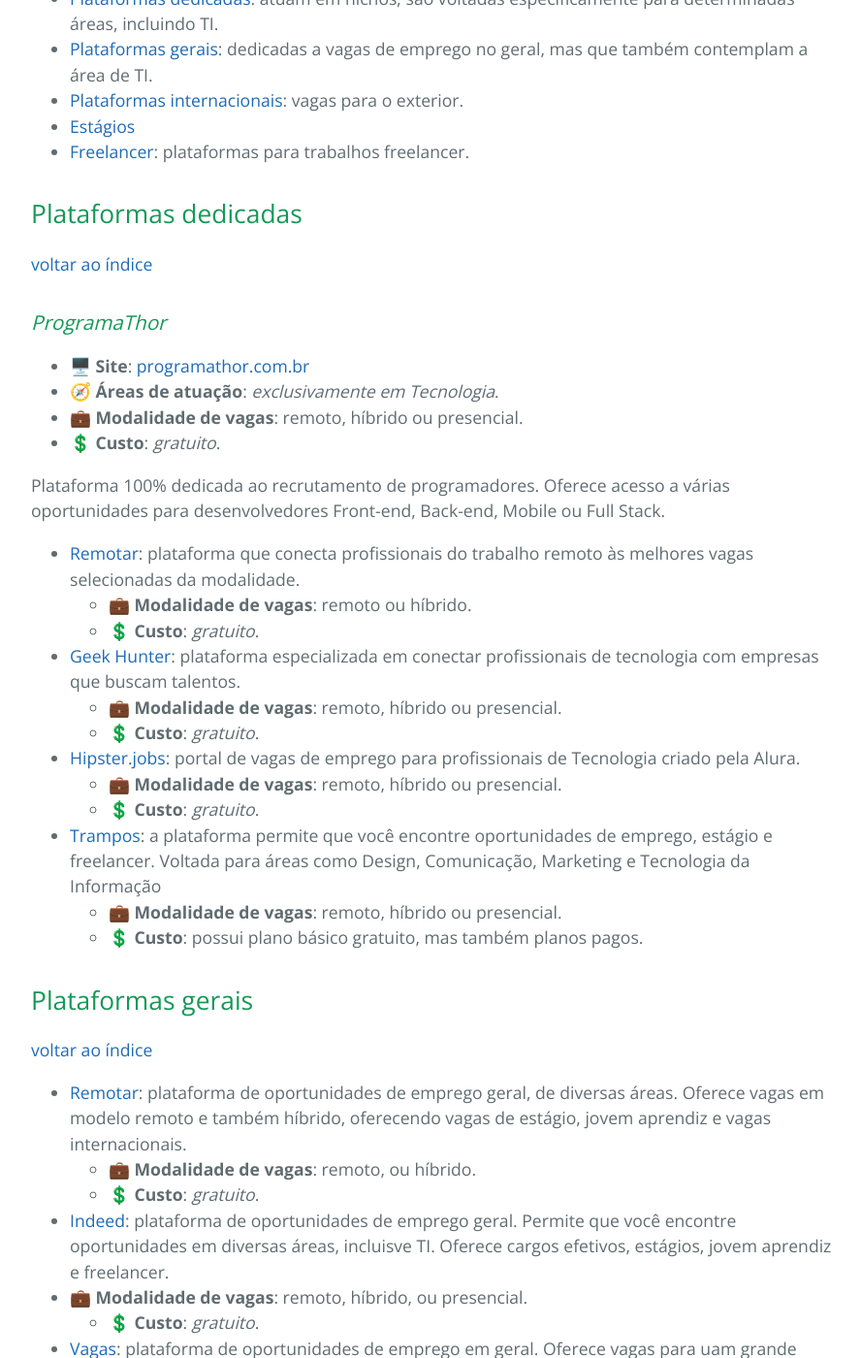
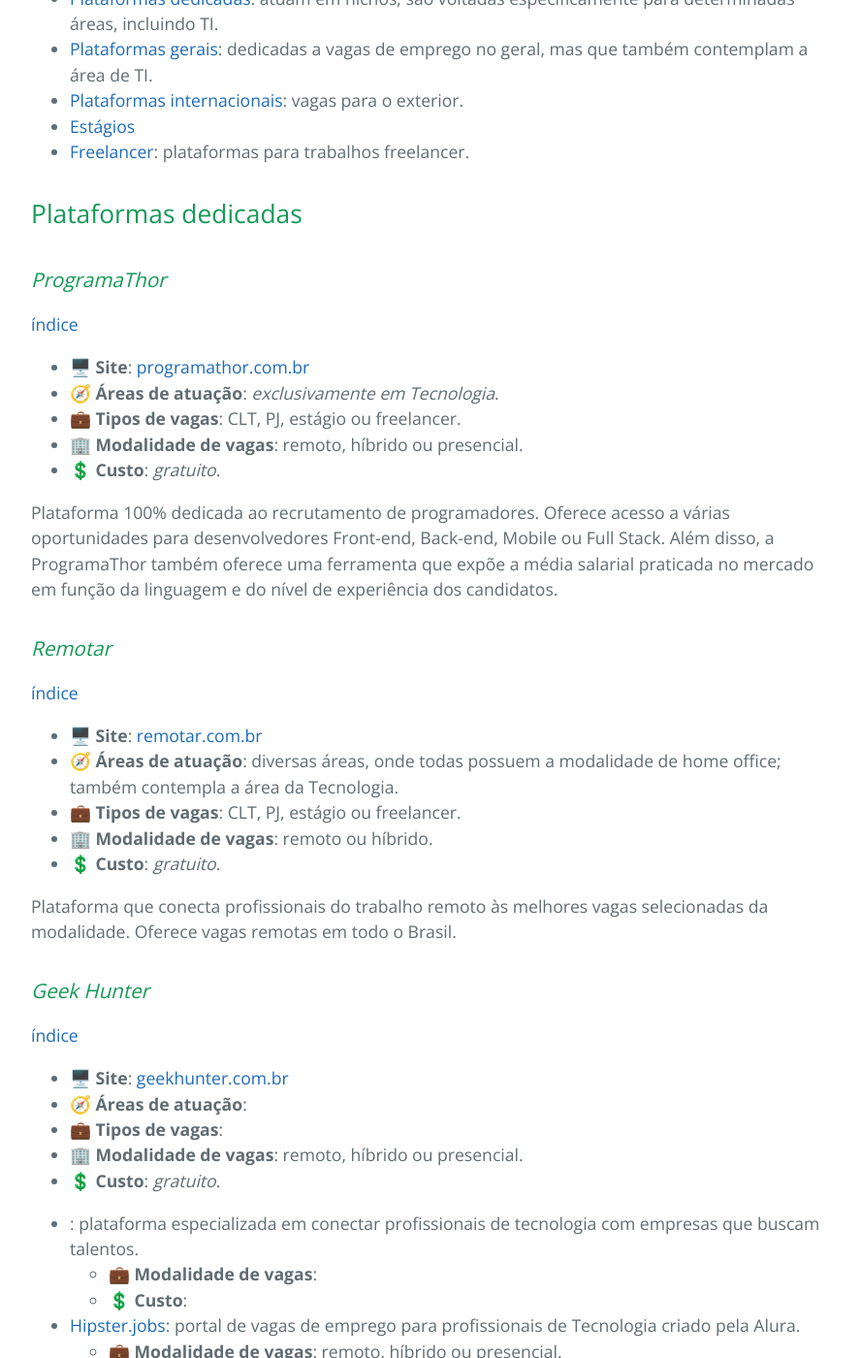
Before and after one commit to jonasmacedo42/stella, a Jekyll site: the page built from pages/formacao-e-carreira/plataformas-de-empregos-e-freelancers.md, in a window 1280 px wide and 1400 px high, scrolled down 588 px. Shown: the whole window at 97% size, without its empty margins (192-1080 px from the left). Built offline with Jekyll 4.4.1, drawn with Linux system fonts in a browser that asks for light colours; the repository's description, which GitHub fills in, is left out.

Commit message:
Edição do arquivo 'plataformas-de-emprego-e-freelancers.md'.

```diff
--- a/pages/formacao-e-carreira/plataformas-de-empregos-e-freelancers.md
+++ b/pages/formacao-e-carreira/plataformas-de-empregos-e-freelancers.md
@@ -18,24 +18,43 @@ Aqui estão listadas diversas plataformas de vagas e trabalhos freelancer na ár
 
 ## Plataformas dedicadas
 
-[voltar ao índice](#índice)
+### *ProgramaThor*
 
-### *ProgramaThor*
+[índice](#índice)
 
 - 🖥️ **Site**: [programathor.com.br](https://programathor.com.br/)
 - 🧭 **Áreas de atuação**: *exclusivamente em Tecnologia*.
-- 💼 **Modalidade de vagas**: remoto, híbrido ou presencial.
+- 💼 **Tipos de vagas**: CLT, PJ, estágio ou freelancer.
+- 🏢 **Modalidade de vagas**: remoto, híbrido ou presencial.
 - 💲 **Custo**: *gratuito*.
 
-Plataforma 100% dedicada ao recrutamento de programadores. Oferece acesso a várias oportunidades para desenvolvedores Front-end, Back-end, Mobile ou Full Stack.
+Plataforma 100% dedicada ao recrutamento de programadores. Oferece acesso a várias oportunidades para desenvolvedores Front-end, Back-end, Mobile ou Full Stack. Além disso, a ProgramaThor também oferece uma ferramenta que expõe a média salarial praticada no mercado em função da linguagem e do nível de experiência dos candidatos.
 
-- <a id="remotar" target="_blank" href="https://remotar.com.br/">Remotar</a>: plataforma que conecta profissionais do trabalho remoto às melhores vagas selecionadas da modalidade.
-  - 💼 **Modalidade de vagas**: remoto ou híbrido.
-  - 💲 **Custo**: *gratuito*.
+### *Remotar*
 
-- <a id="geekhunter" target="_blank" href="https://www.geekhunter.com.br/">Geek Hunter</a>: plataforma especializada em conectar profissionais de tecnologia com empresas que buscam talentos.
-  - 💼 **Modalidade de vagas**: remoto, híbrido ou presencial.
-  - 💲 **Custo**: *gratuito*.
+[índice](#índice)
+
+- 🖥️ **Site**: [remotar.com.br](https://remotar.com.br/)
+- 🧭 **Áreas de atuação**: diversas áreas, onde todas possuem a modalidade de home office; também contempla a área da Tecnologia.
+- 💼 **Tipos de vagas**: CLT, PJ, estágio ou freelancer.
+- 🏢 **Modalidade de vagas**: remoto ou híbrido.
+- 💲 **Custo**: *gratuito*.
+
+Plataforma que conecta profissionais do trabalho remoto às melhores vagas selecionadas da modalidade. Oferece vagas remotas em todo o Brasil.
+
+### *Geek Hunter*
+
+[índice](#índice)
+
+- 🖥️ **Site**: [geekhunter.com.br](https://www.geekhunter.com.br/)
+- 🧭 **Áreas de atuação**:
+- 💼 **Tipos de vagas**:
+- 🏢 **Modalidade de vagas**: remoto, híbrido ou presencial.
+- 💲 **Custo**: *gratuito*.
+
+- <a id="geekhunter" target="_blank" href=""></a>: plataforma especializada em conectar profissionais de tecnologia com empresas que buscam talentos.
+  - 💼 **Modalidade de vagas**:
+  - 💲 **Custo**:
 
 - <a id="hipsterjobs" target="_blank" href="https://hipsters.jobs/">Hipster.jobs</a>: portal de vagas de emprego para profissionais de Tecnologia criado pela Alura.
   - 💼 **Modalidade de vagas**: remoto, híbrido ou presencial.
@@ -92,7 +111,11 @@ Plataforma 100% dedicada ao recrutamento de programadores. Oferece acesso a vár
 [voltar ao índice](#índice)
 
 <!--
-- <a id="" target="_blank" href=""></a>:
-  - 💼 **Modalidade de vagas**:
-  - 💲 **Custo**:
+[índice](#índice)
+
+- 🖥️ **Site**: []()
+- 🧭 **Áreas de atuação**:
+- 💼 **Tipos de vagas**:
+- 🏢 **Modalidade de vagas**:
+- 💲 **Custo**:
 -->
```
